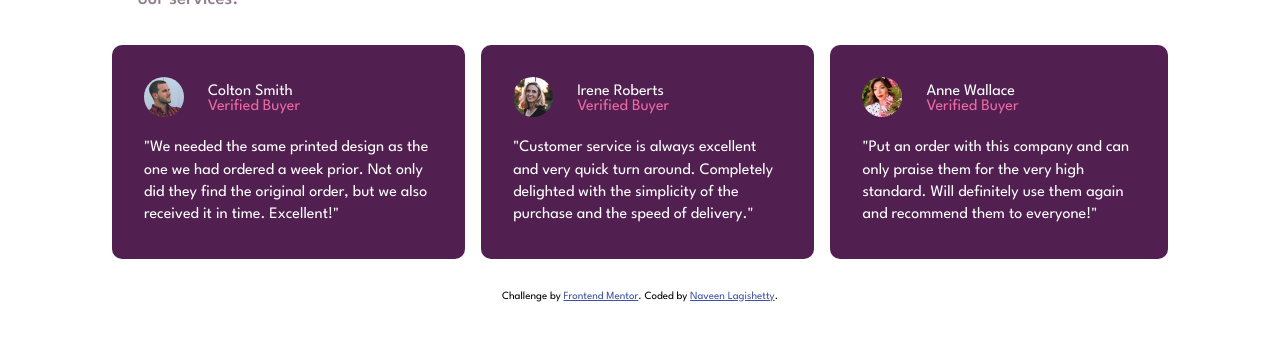
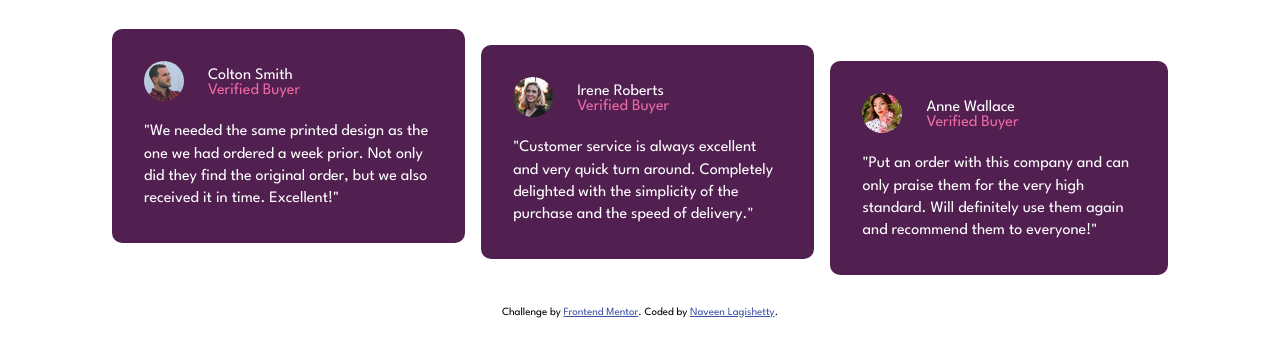
Before and after one commit to naveen-developer/fm-project23, a plain HTML site: page index.html in a window 1280 px wide. Shown: the part 380-736 px from the top of the page. Drawn offline with Linux system fonts and the light colour scheme.

Commit message:
third commit

```diff
--- a/index.html
+++ b/index.html
@@ -15,6 +15,7 @@
   <!-- Feel free to remove these styles or customise in your own stylesheet 👍 -->
   <style>
     .attribution {
+      margin-top: 2rem;
       font-size: 0.6875rem;
       text-align: center;
     }
--- a/style.css
+++ b/style.css
@@ -139,4 +139,12 @@ h1 {
     .review:nth-child(3) {
         transform: translateX(4rem);
     }
+
+    article:nth-child(2) {
+        transform: translateY(1rem);
+    }
+
+    article:nth-child(3) {
+        transform: translateY(2rem);
+    }
 }
```
